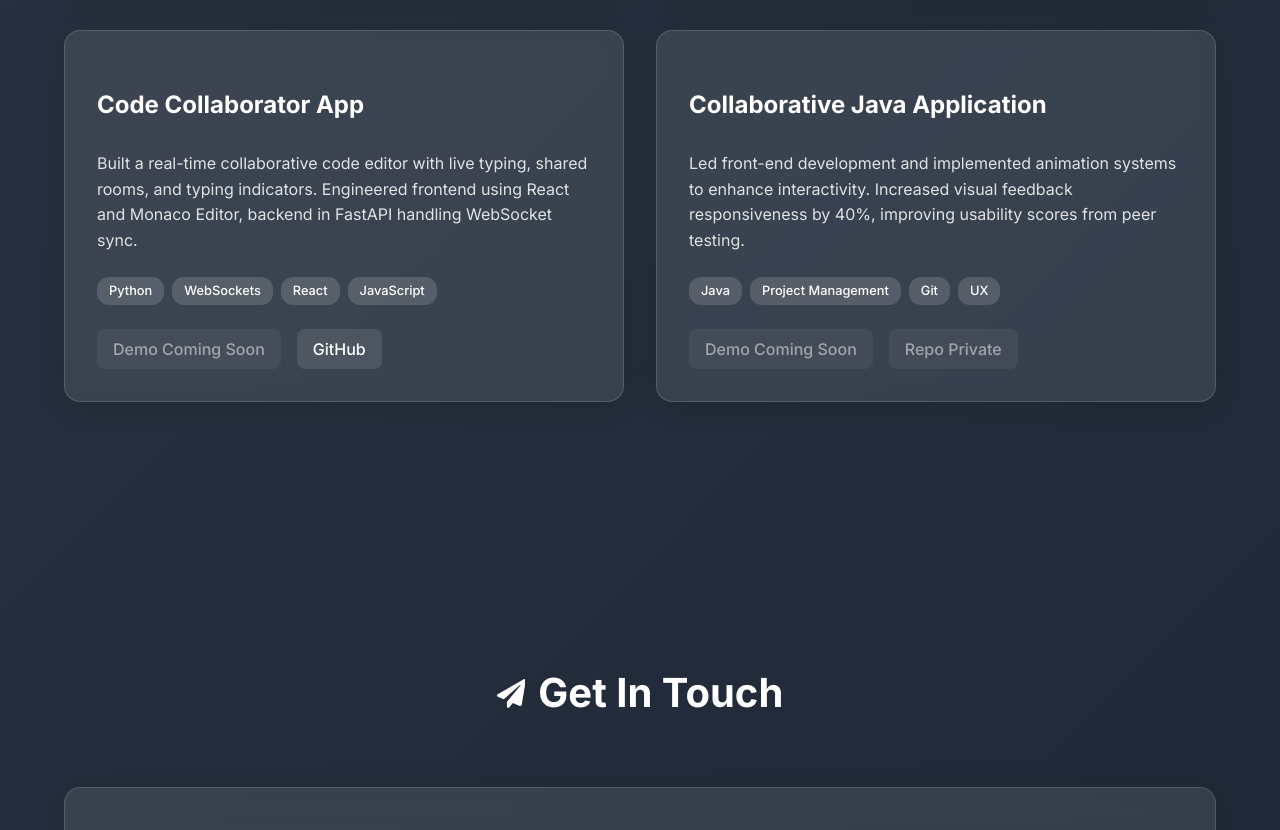
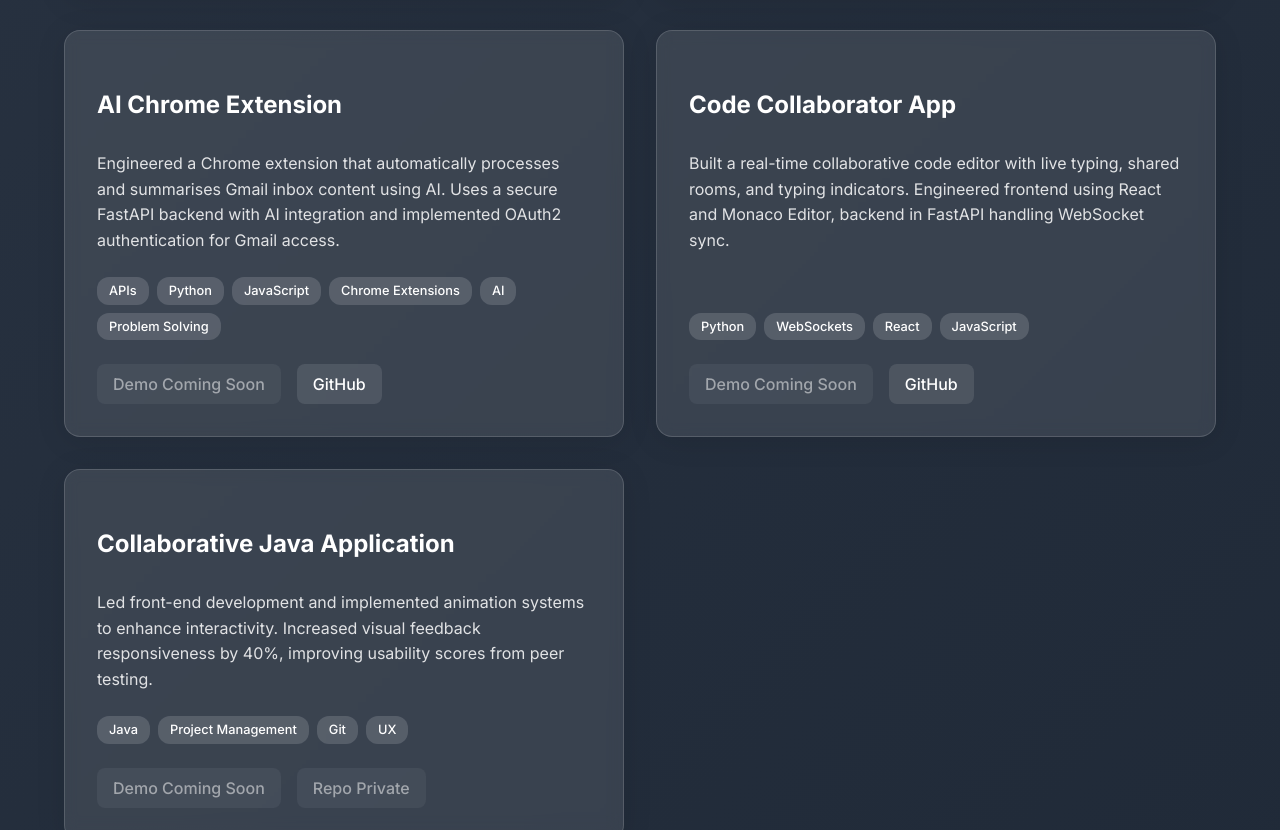
Before and after one commit to amaklakovv/portfolio, a React (Vite) app: page / in a window 1280 px wide. Shown: the part 3037-3867 px from the top of the page. Built offline with nearby package versions, Linux system fonts and the light colour scheme.

Commit message:
added another project to my projects section

```diff
--- a/src/data/projectsData.js
+++ b/src/data/projectsData.js
@@ -14,6 +14,13 @@ export const projects = [
     githubUrl: null
   },
   {
+    title: 'AI Chrome Extension',
+    description: 'Engineered a Chrome extension that automatically processes and summarises Gmail inbox content using AI. Uses a secure FastAPI backend with AI integration and implemented OAuth2 authentication for Gmail access.',
+    tags: ['APIs', 'Python', 'JavaScript', 'Chrome Extensions', 'AI', 'Problem Solving'],
+    liveUrl: null,
+    githubUrl: 'https://github.com/amaklakovv/email-extension'
+  },
+  {
     title: 'Code Collaborator App',
     description: 'Built a real-time collaborative code editor with live typing, shared rooms, and typing indicators. Engineered frontend using React and Monaco Editor, backend in FastAPI handling WebSocket sync.',
     tags: ['Python', 'WebSockets', 'React', 'JavaScript'],
```
